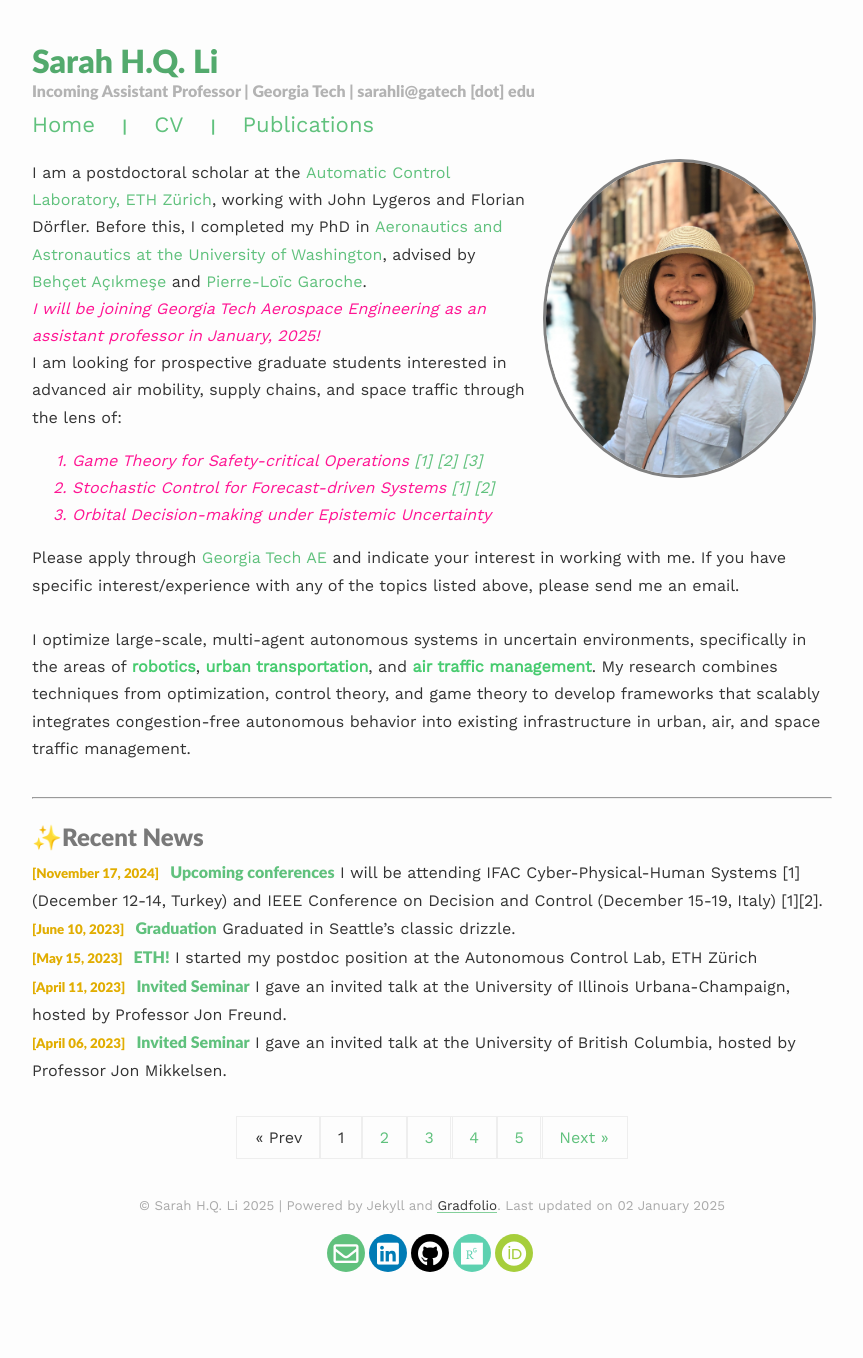
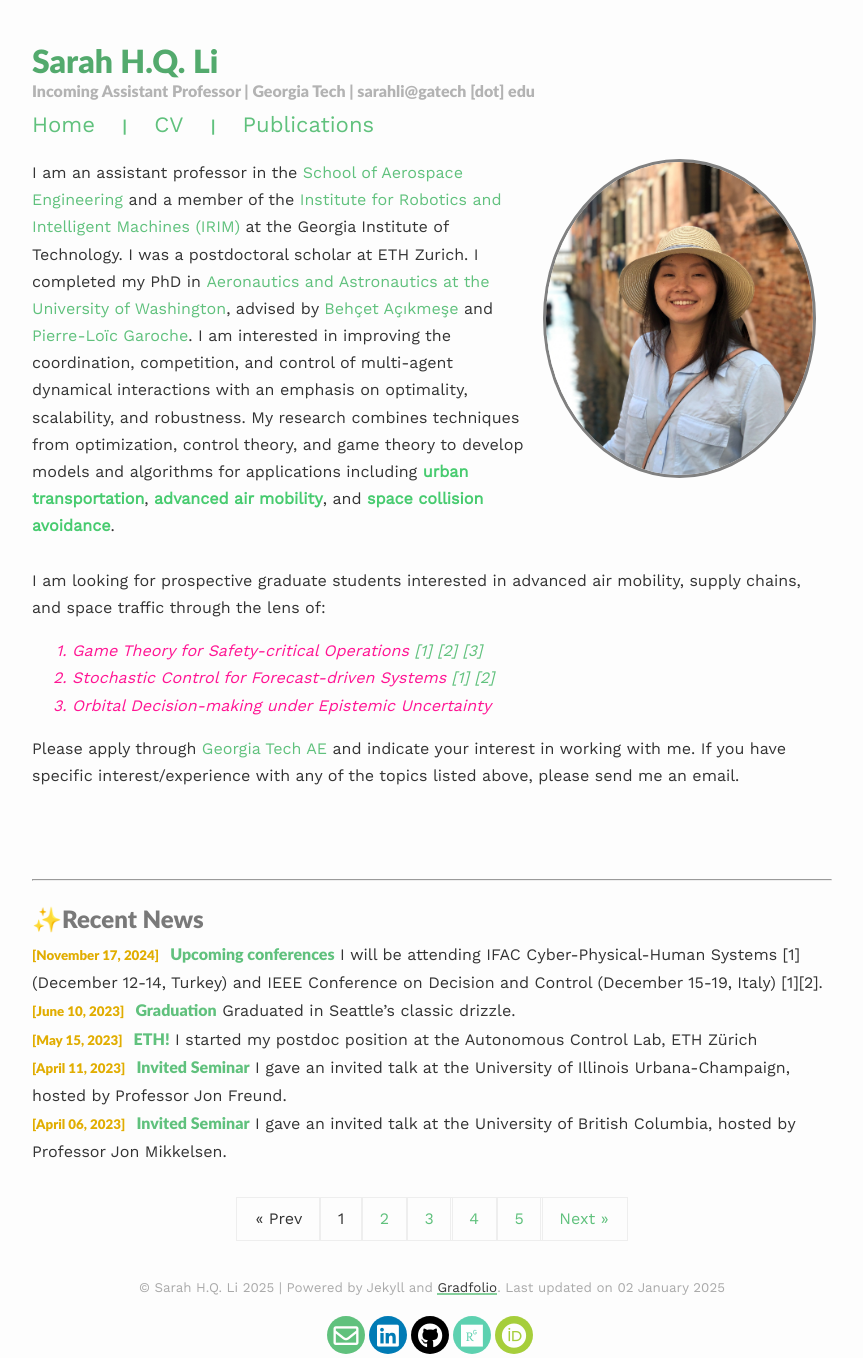
Before and after one commit to lisarah/lisarah.github.io, a Jekyll site: the page built from index.html, in a window 1280 px wide. Shown: the whole page, without its empty margins (208-1071 px from the left). Built offline with Jekyll 4.4.1, drawn with Linux system fonts in a browser that asks for light colours; nearby versions of some CDN libraries; the list of posts is cut into pages by our own code; before the commit the page ends 1276 px from its top, so only the background shows below that.

Commit message:
Updated description

```diff
--- a/index.html
+++ b/index.html
@@ -6,10 +6,12 @@ profile:
 published: true
 ---
 
-I am a postdoctoral scholar at the <a href = "https://control.ee.ethz.ch/">Automatic Control Laboratory, ETH Zürich</a>, working with John Lygeros and Florian Dörfler. Before this, I completed my PhD in  <a href="https://www.aa.washington.edu/">Aeronautics and Astronautics at the University of Washington</a>, advised by <a href="https://www.aa.washington.edu/facultyfinder/behcet-acikmese">Behçet Açıkmeşe</a> and <a href="https://garoche.net/">Pierre-Loïc Garoche</a>.
+I am an assistant professor in the <a href = "https://www.ae.gatech.edu/">School of Aerospace Engineering</a> and a member of the <a href = "https://research.gatech.edu/robotics">Institute for Robotics and Intelligent Machines (IRIM)</a> at the Georgia Institute of Technology. I was a postdoctoral scholar at ETH Zurich. I completed my PhD in  <a href="https://www.aa.washington.edu/">Aeronautics and Astronautics at the University of Washington</a>, advised by <a href="https://www.aa.washington.edu/facultyfinder/behcet-acikmese">Behçet Açıkmeşe</a> and <a href="https://garoche.net/">Pierre-Loïc Garoche</a>.
+
+I am interested in improving the coordination, competition, and control of multi-agent dynamical interactions with an emphasis on optimality, scalability, and robustness.  My research combines techniques from optimization, control theory, and game theory to develop models and algorithms for applications including   <h_text>urban transportation</h_text>, <h_text>advanced air mobility</h_text>, and <h_text> space collision avoidance</h_text>.
+
 <br>
 <!-- <em style="color:DeepPink">I am an incoming assistant professor in Aerospace Engienering at Georgia Tech, starting January 2025.</em> -->
-<em style="color:DeepPink">I will be joining Georgia Tech Aerospace Engineering as an assistant professor in January, 2025! </em>
 <br>
 I am looking for prospective graduate students interested in advanced air mobility, supply chains, and space traffic through the lens of:
 <em style="color:DeepPink"><ol>
@@ -20,7 +22,7 @@ I am looking for prospective graduate students interested in advanced air mobili
 Please apply through <a href = "https://ae.gatech.edu/ae-graduate-apply">Georgia Tech AE</a> and indicate your interest in working with me. If you have specific interest/experience with any of the topics listed above, please send me an email.
 <br>
 <br>
-I optimize large-scale, multi-agent autonomous systems in uncertain environments, specifically in the areas of <h_text>robotics</h_text>, <h_text>urban transportation</h_text>, and <h_text>air traffic management</h_text>. My research combines techniques from optimization, control theory, and game theory to develop frameworks that scalably integrates congestion-free autonomous behavior into existing infrastructure in urban, air, and space traffic management.
+
 <br>
 <br>
 <hr>
```
